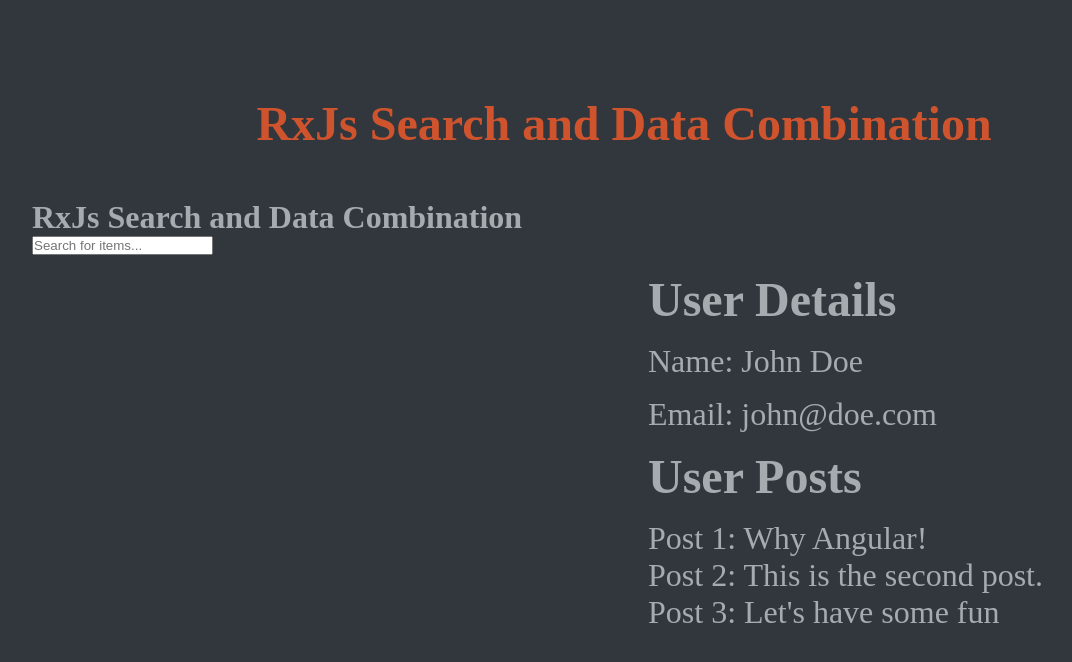
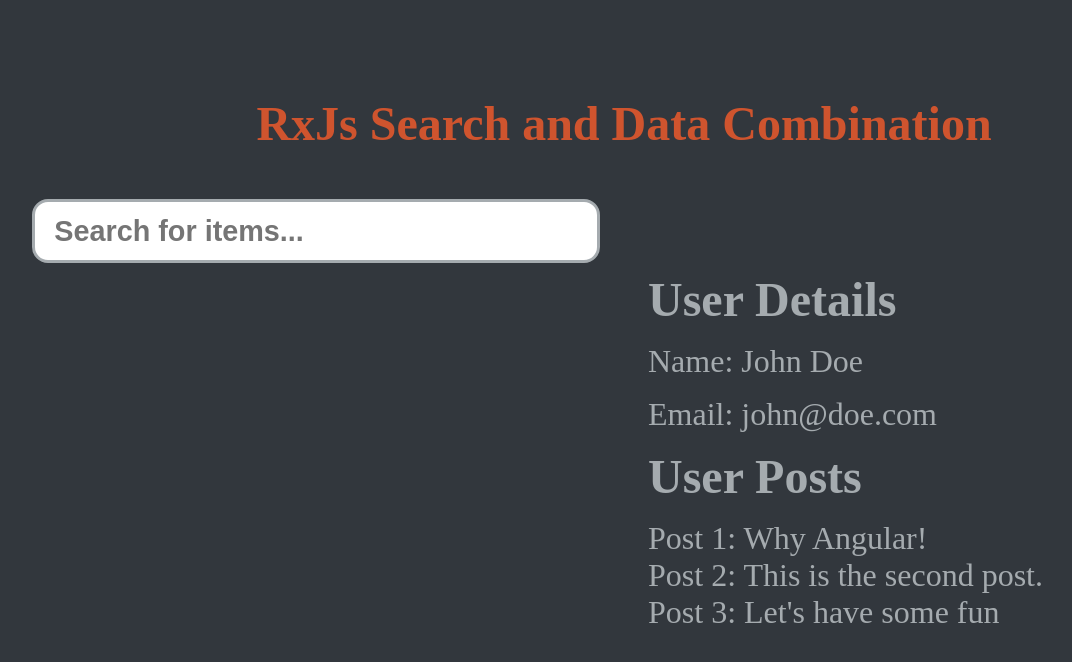
Before and after one commit to Eric-Obeng/RxJs-Search-and-Data-Combination, an Angular app: page / in a window 1280 px wide. Shown: the top 662 px of the page, without its empty margins (16-1088 px from the left). Built offline with nearby package versions, Linux system fonts and the light colour scheme.

Commit message:
search component styles and layout updated

```diff
--- a/src/app/search/search.component.html
+++ b/src/app/search/search.component.html
@@ -1,6 +1,5 @@
-<main class="search-container">
-  <h1>RxJs Search and Data Combination</h1>
-  <div>
+<div class="search-container">
+  <div class="input">
     <input
       type="text"
       placeholder="Search for items..."
@@ -9,9 +8,19 @@
       #searchInput
     />
   </div>
-  <ul>
+  @if(!loading && !error && items) {
+  <div class="data">
     @for (item of items; track $index) {
-    <li>{{ item }}</li>
+    <p>Search matched {{ item }}</p>
     }
-  </ul>
-</main>
+  </div>
+  } @if (loading) {
+  <div class="loading">
+    <p>Loading...</p>
+  </div>
+  } @if (error) {
+  <p class="error">Error: {{ error }}</p>
+  } @if (items.length === 0) {
+  <p class="not-found">{{ notFound }}</p>
+  }
+</div>
--- a/src/app/search/search.component.scss
+++ b/src/app/search/search.component.scss
@@ -0,0 +1,36 @@
+.search-container {
+  display: flex;
+  flex-direction: column;
+  justify-content: center;
+  align-items: start;
+  gap: 1.4rem;
+  font-size: 2rem;
+
+  .input {
+    width: 100%;
+    height: 4rem;
+
+    #search {
+      width: 100%;
+      height: 100%;
+      font-size: 1.8rem;
+      padding-left: 1.2rem;
+      border-radius: 1rem;
+      border: 0.2rem solid #a5abaf;
+      color: #605d5c;
+      font-weight: 600;
+    }
+  }
+
+  .data {
+    color: #fff;
+  }
+
+  .error {
+    color: #d64218;
+  }
+
+  .loading {
+    color: #ff6d45;
+  }
+}
```
